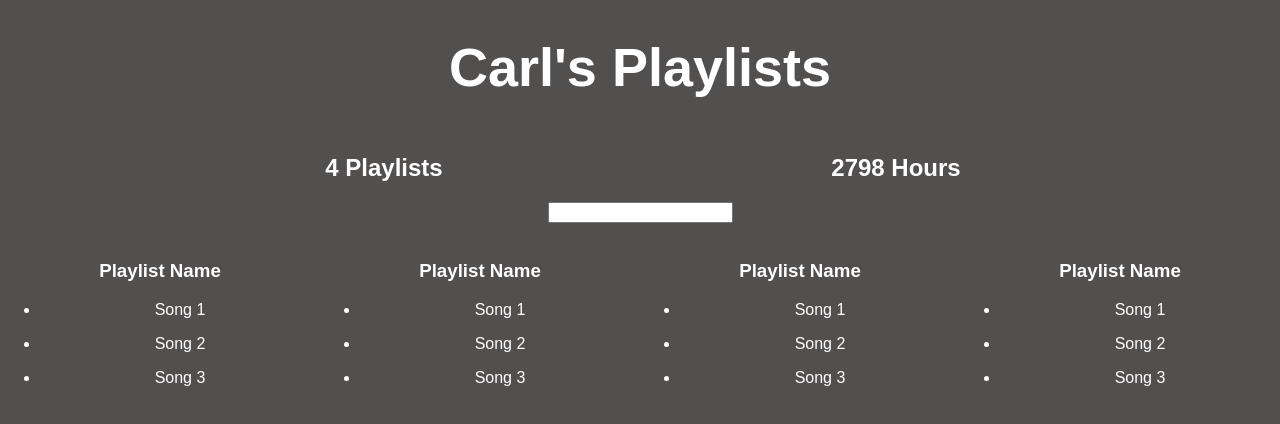
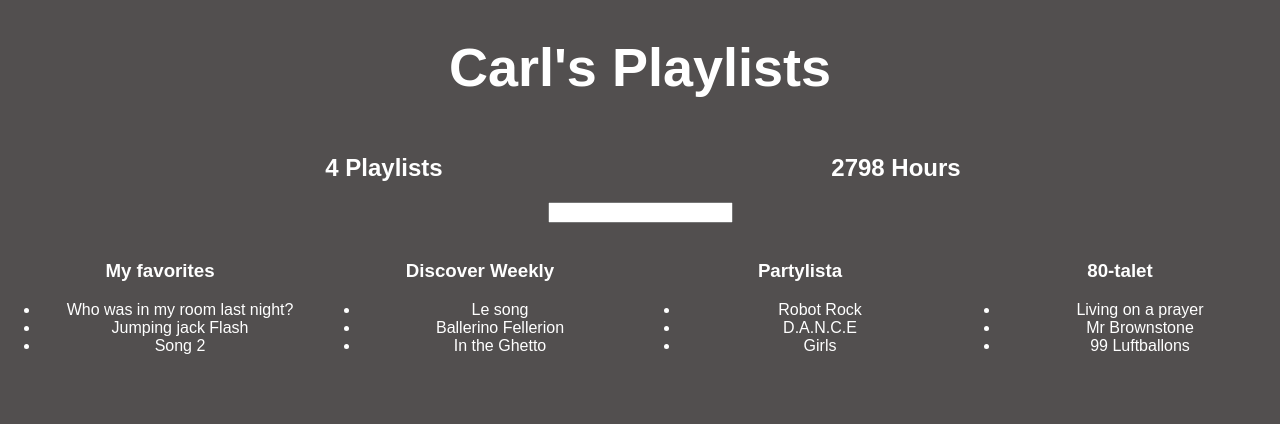
Before and after one commit to Duffy035/better-playlists-prototype, a React (Create React App) app: page / in a window 1280 px wide. Shown: the top 424 px of the page. Built offline with nearby package versions, Linux system fonts and the light colour scheme.

Commit message:
dynamic listing of fake server playlist data

```diff
--- a/src/App.js
+++ b/src/App.js
@@ -85,13 +85,15 @@
 
 class Playlist extends Component{
   render() {
+    let playlist = this.props.playlist
     return (
       <div style={{...deafultStyle, display: 'inline-block', width: '25%'}}>
         <img/>
-        <h3>Playlist Name</h3>
-        <ul><li>Song 1</li></ul>
-        <ul><li>Song 2</li></ul>
-        <ul><li>Song 3</li></ul>
+        <h3>{playlist.name}</h3>
+        <ul>
+          {playlist.songs.map(song =>
+          <li>{song.name}</li>)}
+        </ul>
       </div>
     )
   }
@@ -108,6 +110,13 @@
     }, 2000);
   }
   render() {
+
+/*     let playlistElement = []
+    if (this.state.serverData.user) {
+      this.state.serverData.user.playlists.forEach(playlist =>
+      playlistElement.push(<Playlist playlist={playlist} />)
+    )
+  } */
     return (
       <div className="App">
 
@@ -119,10 +128,10 @@
             <PlaylistCounter playlists= {this.state.serverData.user.playlists}/>
             <HoursCounter playlists= {this.state.serverData.user.playlists}/>
             <Filter/>
-            <Playlist/>
-            <Playlist/>
-            <Playlist/>
-            <Playlist/>
+           {/* {playlistElement} */}
+            {this.state.serverData.user.playlists.map(playlist =>
+            <Playlist playlist={playlist}/>
+            )}
         </div> : <h1 style={deafultStyle}>Loading...</h1>
         }
       </div>
```
